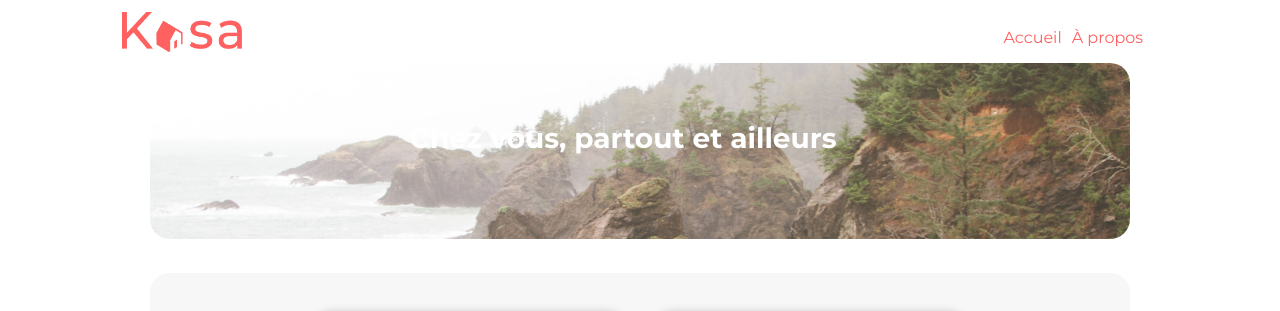
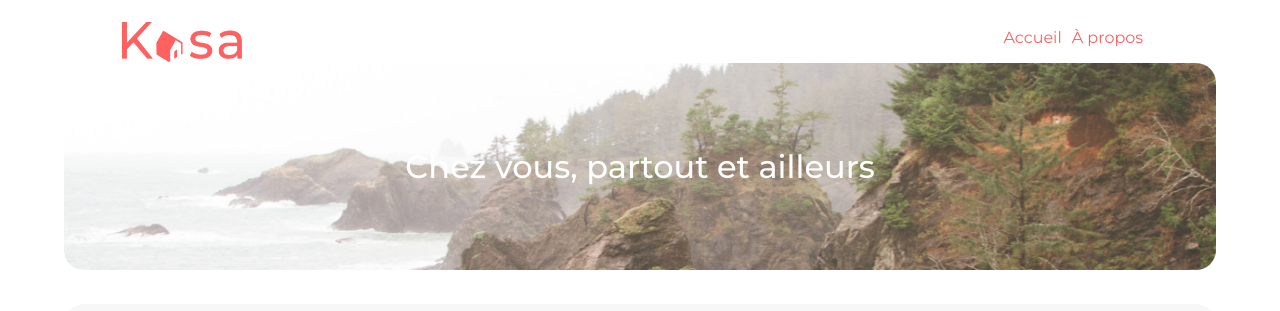
Before and after one commit to Lamouett3/P7_Kasa, a React (Create React App) app in the folder kasa/: page / in a window 1280 px wide. Shown: the top 311 px of the page. Built offline with nearby package versions, Linux system fonts and the light colour scheme.

Commit message:
css issue

```diff
--- a/kasa/src/components/Banner/Banner.css
+++ b/kasa/src/components/Banner/Banner.css
@@ -5,14 +5,29 @@
 .bannerImg {
     display: flex;
     margin: auto;
-    width: 85%;
+    width: 100%;
     border-radius: 20px;
 }
 
+.banner__content {
+    position: absolute;
+    top: 50%;
+    left: 50%;
+    transform: translate(-50%, -50%);
+    text-align: center;
+}
+
 .banner h2 {
-    position: absolute;
-    top: 20%;
-    left: 30%;
+    font-style: normal;
+    font-weight: 500;
+    font-size: xx-large;
+    line-height: 142.6%;
     color: white;
-    font-size: 175%;
 }
+
+@media only screen and (max-width: 768px) {
+    .banner h2 {
+        font-size: large;
+        text-align: left;
+    }
+}
--- a/kasa/src/components/Banner/Banner.js
+++ b/kasa/src/components/Banner/Banner.js
@@ -1,12 +1,13 @@
 import background from '../../assets/images/Banniere.png';
 import './Banner.css';
-
 
 function Banner() {
   return (
     <div className="banner">
       <img className ="bannerImg" src={background} alt="Bannière"/>
-      <h2>Chez vous, partout et ailleurs</h2>
+      <div className="banner__content">
+        <h2>Chez vous, partout et ailleurs</h2>
+      </div>
     </div>
   );
 };
--- a/kasa/src/components/Cards/card.css
+++ b/kasa/src/components/Cards/card.css
@@ -1,7 +1,7 @@
 .cards-section {
     display: flex;
     flex-wrap: wrap;
-    width: 85%;
+    width: 100%;
     margin: auto;
     background-color: #f7f7f7;
     margin-top: 3%;
--- a/kasa/src/components/Carrousel/carrousel.js
+++ b/kasa/src/components/Carrousel/carrousel.js
@@ -30,7 +30,7 @@ function Carrousel() {
       <FontAwesomeIcon icon={faChevronLeft} />
       </button>
       <button className="carrousel__button carrousel__button--next" onClick={handleNextClick}>
-      <FontAwesomeIcon icon={faChevronRight} />
+     <FontAwesomeIcon icon={faChevronRight} />
       </button>
     </div>
   );
--- a/kasa/src/components/Header/Header.css
+++ b/kasa/src/components/Header/Header.css
@@ -10,6 +10,7 @@ header {
 header img {
     height: 40px;
     width: 120px;
+    margin-top: 1%;
     align-self: flex-start;
 }
 
```
